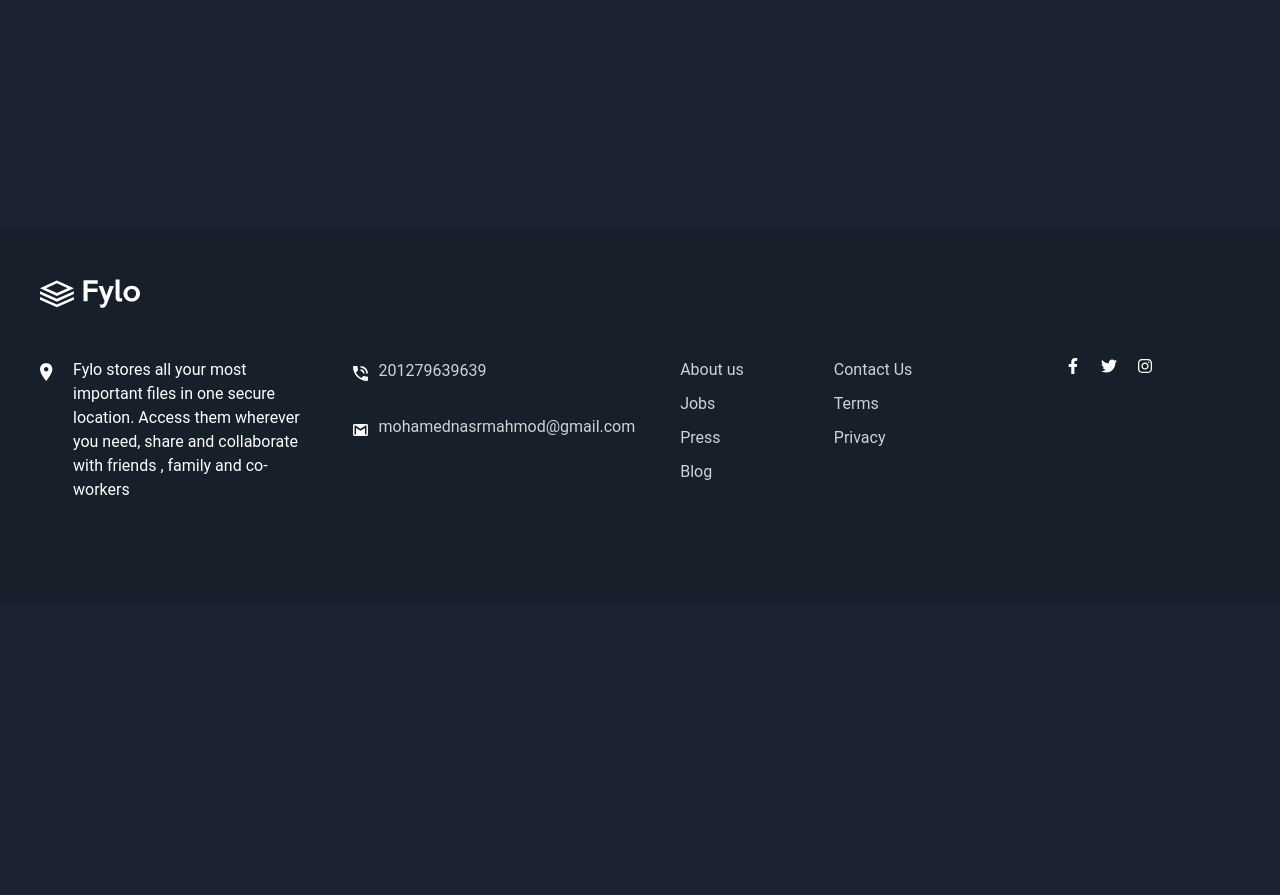
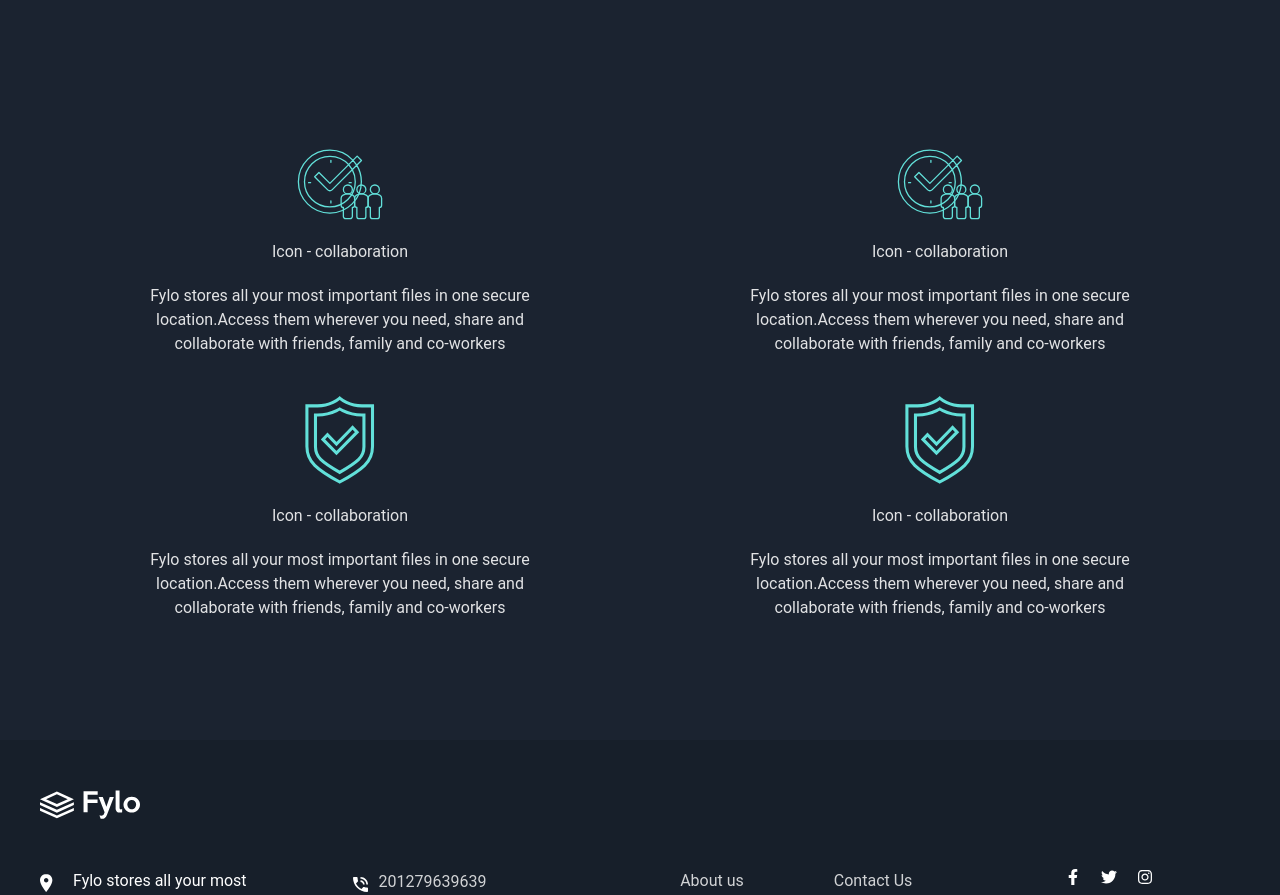
Before and after one commit to M0M0-NASR/Fylo-frontend-tailwind, a React (Vite) app: page / in a window 1280 px wide. Shown: the part 1000-1895 px from the top of the page. Built offline with nearby package versions, Linux system fonts and the light colour scheme.

Commit message:
Create Features Componant

```diff
--- /dev/null
+++ b/src/components/Features.jsx
@@ -0,0 +1,50 @@
+import { useState } from "react";
+
+function Features() {
+  const [features, setFeatures] = useState([
+    {
+      id: 1,
+      icon: "icon-collaboration",
+      title: "Icon - collaboration",
+      paragraph: `Fylo stores all your most important files in one secure location.Access them wherever you need, share and collaborate with friends, family and co-workers`,
+    },
+    {
+      id: 2,
+      icon: "icon-collaboration",
+      title: "Icon - collaboration",
+      paragraph: `Fylo stores all your most important files in one secure location.Access them wherever you need, share and collaborate with friends, family and co-workers`,
+    },
+    {
+      id: 3,
+      icon: "icon-security",
+      title: "Icon - collaboration",
+      paragraph: `Fylo stores all your most important files in one secure location.Access them wherever you need, share and collaborate with friends, family and co-workers`,
+    },
+    {
+      id: 4,
+      icon: "icon-security",
+      title: "Icon - collaboration",
+      paragraph: `Fylo stores all your most important files in one secure location.Access them wherever you need, share and collaborate with friends, family and co-workers`,
+    },
+  ]);
+  return (
+    <section className="features container mx-auto">
+      <div className="grid grid-cols-1 sm:grid-cols-2 justify-center items-center">
+        {features.map((feature) => (
+          <div
+            key={feature.id}
+            className="px-[10px] sm:px-[80px] flex flex-col  justify-center align-middle items-center m-[20px]"
+          >
+            <div>
+              <img src={"src/assets/imgs/" + feature.icon + ".svg"}></img>
+            </div>
+            <h2 className="py-[20px]">{feature.title}</h2>
+            <p className="text-center">{feature.paragraph}</p>
+          </div>
+        ))}
+      </div>
+    </section>
+  );
+}
+
+export default Features;
--- a/src/pages/Home.jsx
+++ b/src/pages/Home.jsx
@@ -2,12 +2,14 @@ import Header from "../components/Header";
 import Landing from "../components/Landing";
 
 import Footer from "../components/Footer";
+import Features from "../components/Features";
 
 function Home() {
   return (
     <>
       <Header />
       <Landing />
+      <Features />
       <Footer />
     </>
   );
```
